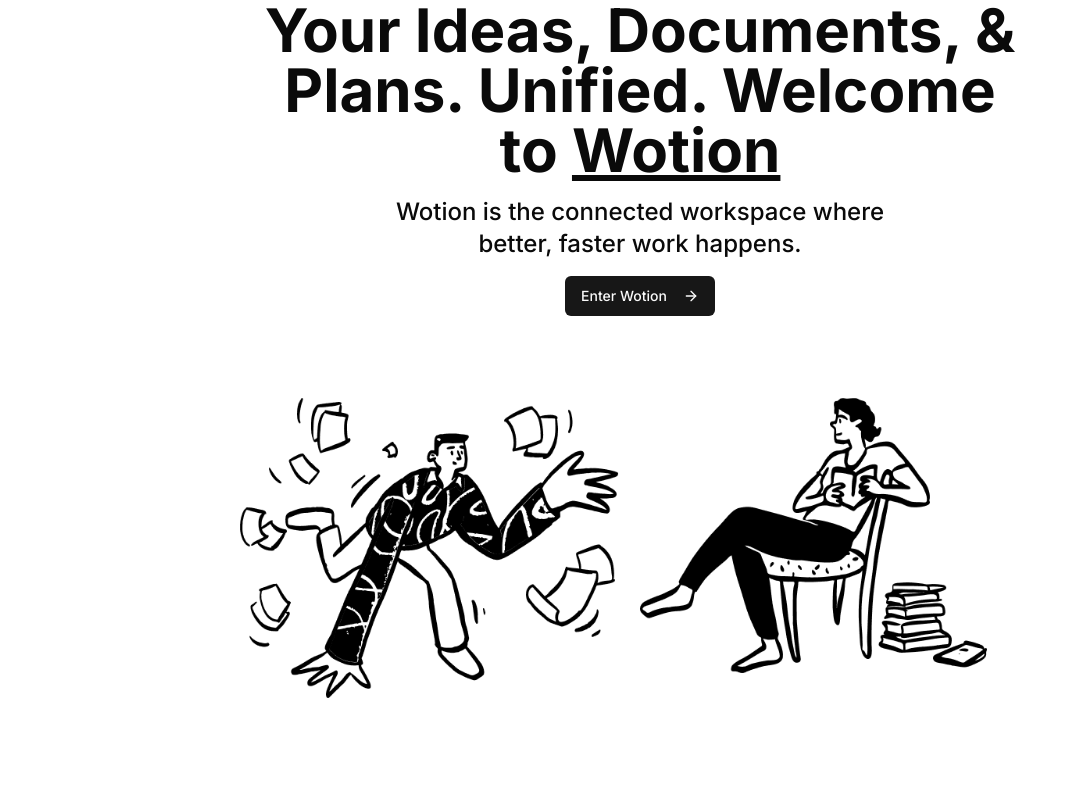
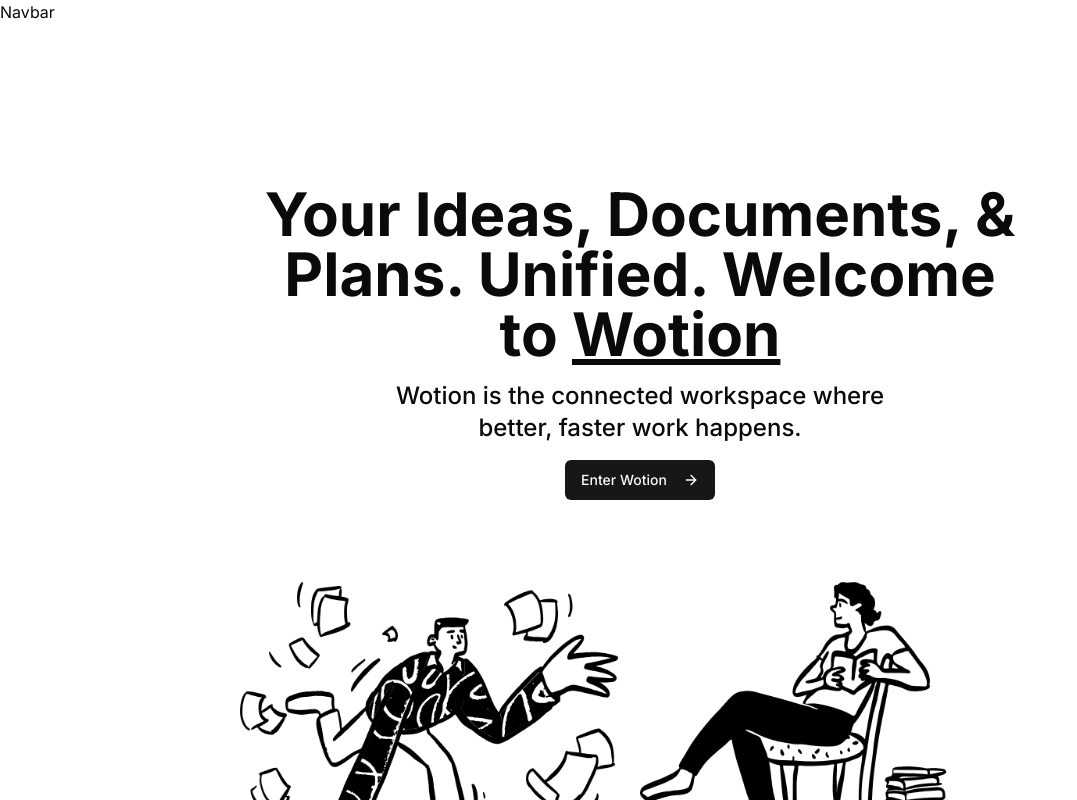
Before and after one commit to Aeowulf/notion-clone, a Next.js app: page / in a window 1280 px wide. Shown: the top 800 px of the page, without its empty margins (0-1077 px from the left). Built offline with nearby package versions, Linux system fonts and the light colour scheme.

Commit message:
Started Navbar

```diff
--- /dev/null
+++ b/app/(marketing)/_components/Navbar.tsx
@@ -0,0 +1,9 @@
+'use client'
+
+export const Navbar = () => {
+  return (
+    <div>
+      Navbar
+    </div>
+  )
+}
--- /dev/null
+++ b/app/(marketing)/layout.tsx
@@ -0,0 +1,19 @@
+import { Navbar } from "./_components/Navbar"
+
+const MarketingLayout = ({
+  children
+} : {
+  children : React.ReactNode
+}) => {
+  return (
+    <div className='h-full'>
+      <Navbar />
+
+      <main className='h-full pt-40'>
+        {children}
+      </main>
+    </div>
+  )
+}
+
+export default MarketingLayout
--- a/app/test/page.tsx
+++ /dev/null
@@ -1,9 +0,0 @@
-const TestPage = () => {
-  return (
-    <div>
-      Hello Test Page
-    </div>
-  );
-}
-
-export default TestPage;
```
